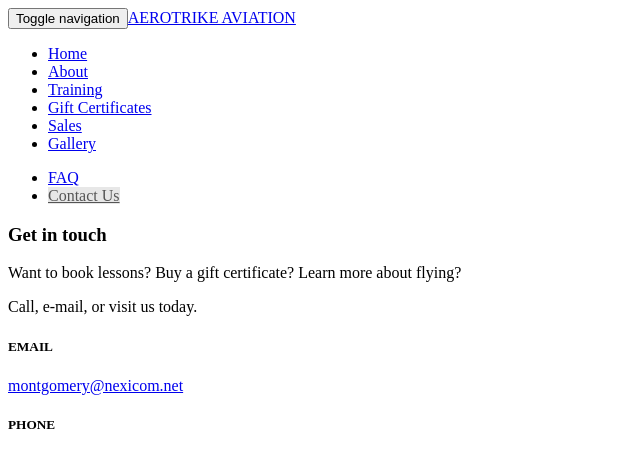
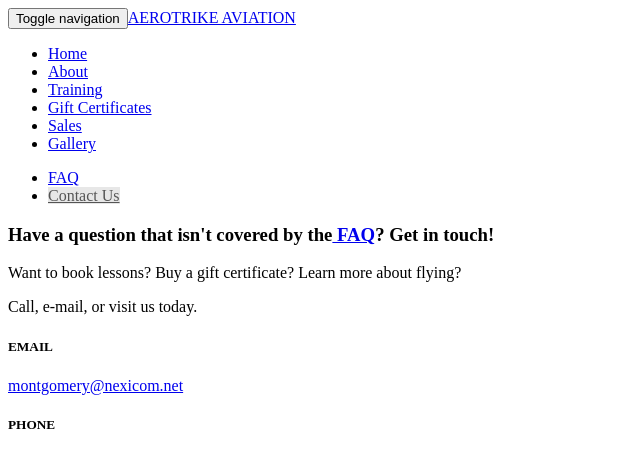
Before and after one commit to cdtinney/aerotrike-aviation-html5, a Gatsby site: page /contact in a window 1280 px wide. Shown: the top 451 px of the page, without its empty margins (0-640 px from the left). Built offline with nearby package versions, Linux system fonts and the light colour scheme; Gatsby itself is replaced by a stand-in of ours.

Commit message:
content: add faq link to contact page

```diff
--- a/src/pages/contact.js
+++ b/src/pages/contact.js
@@ -17,7 +17,11 @@ const ContactPage = () => (
     <DefaultLayoutContent>
       <div className="row">
         <div className="col-md-6 col-sm-6">
-          <h3>Get in touch</h3>
+          <h3>
+            {'Have a question that isn\'t covered by the'}
+            <a href="/faq"> FAQ</a>
+            ? Get in touch!
+          </h3>
           <p>Want to book lessons? Buy a gift certificate? Learn more about flying? </p>
           <p>Call, e-mail, or visit us today.</p>
         </div>
```
